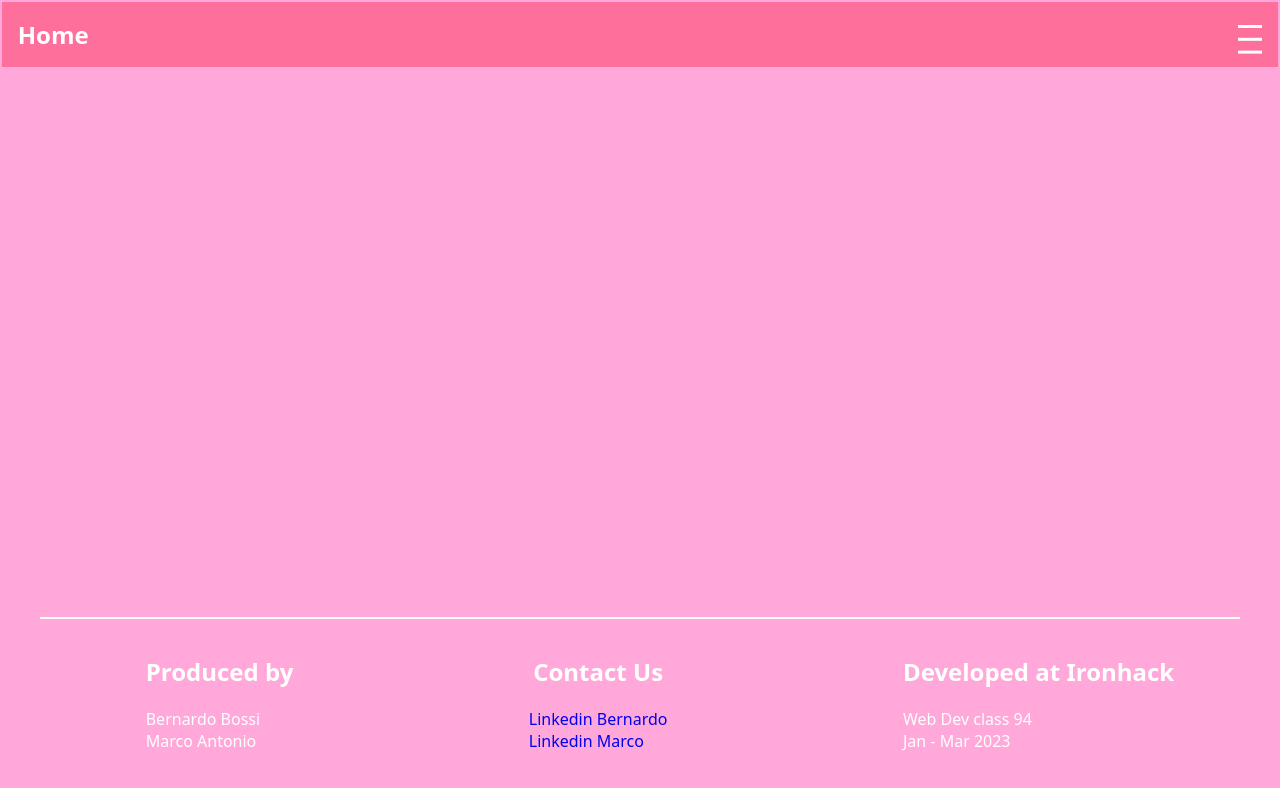
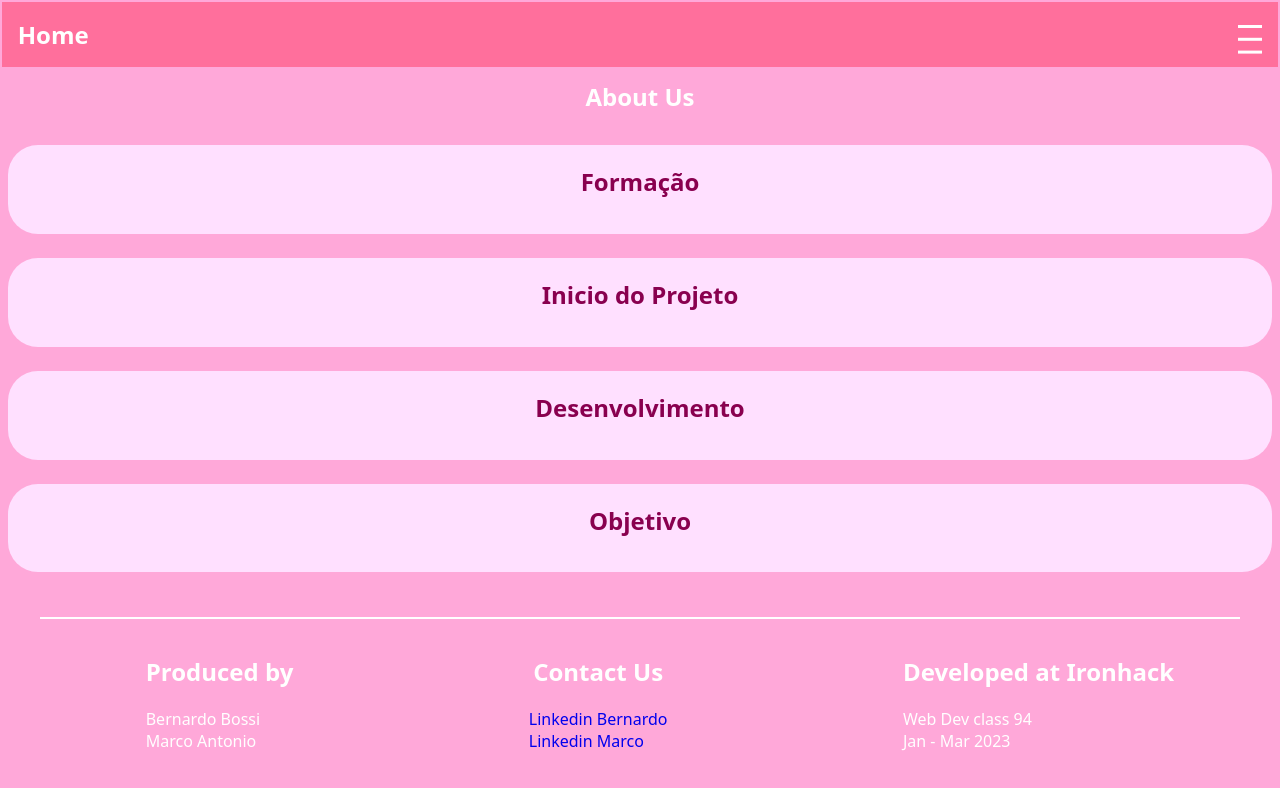
Before and after one commit to bebossi/pinkpower, a React (Create React App) app: page /teste in a window 1280 px wide. Shown: the top 788 px of the page. Built offline with nearby package versions, Linux system fonts and the light colour scheme; a web font is replaced by a local one.

Commit message:
About us

```diff
--- a/src/App.js
+++ b/src/App.js
@@ -8,6 +8,7 @@ import { Footer } from "./Components/Footer";
 import style from "./style.module.css"
 
 import { Toaster } from "react-hot-toast";
+import { AboutUs } from "./Components/teste";
 
 
 function App() {
@@ -21,6 +22,7 @@ function App() {
         <Route path="/create" element={<CreateCharacter />} />
         <Route path="/characters/:characterId" element={<CharacterPage />} />
         <Route path="/editCharacter/:characterId" element={<EditCharacter />} />
+        <Route path="/teste" element={<AboutUs/>} />
       </Routes>
       <Footer />
     </div>
--- a/src/Components/teste/index.js
+++ b/src/Components/teste/index.js
@@ -0,0 +1,75 @@
+import style from "./style.module.css";
+import { useState } from "react";
+
+
+export function AboutUs() {
+
+    const [isContainerOpen, setIsContainerOpen] = useState({
+        formacao: false,
+        inicioProjeto: false,
+        desenvolvimento: false,
+        objetivo: false
+    })
+
+    function handleContainerToggle(id){
+        setIsContainerOpen(clickedId => ({...clickedId,[id]: !clickedId[id] }))
+    }
+
+  return (
+    <section>
+      <h1>About Us</h1>
+      <div className={style.about}>
+        <div className={style.container}>
+          <h2 onClick={()=>  handleContainerToggle("formacao")} >Formação</h2>
+          <p className={`${style.paragrafo} ${
+            isContainerOpen.formacao ? style.paragrafoOpen: ""
+          }`} >
+            Estudantes da Ironhack Web Development full time, turma 94 jan - mar
+            2023
+          </p>
+        </div>
+        <div className={style.container}>
+          <h2 onClick={()=>  handleContainerToggle("inicioProjeto")} >Inicio do Projeto</h2>
+          <p className={`${style.paragrafo} ${
+            isContainerOpen.inicioProjeto ? style.paragrafoOpen: ""
+          }`} >
+            A ideia surgiu do integrante Marco, uma vez que a câmera do Bernardo
+            mudava para uma coloração rosa/roxa durante as aulas, de forma
+            involuntária. Decidimos aplicar nossos conhecimentos de React,
+            Javascript, criando uma aplicação com personagens de coloração rosa,
+            por isso o nome Pink Power.
+          </p>
+        </div>
+        <div className={style.container}>
+          <h2 onClick={()=>  handleContainerToggle("desenvolvimento")} >Desenvolvimento</h2>
+          <p className={`${style.paragrafo} ${
+            isContainerOpen.desenvolvimento ? style.paragrafoOpen: ""
+          }`} >
+            O projeto foi desenvolvido em calls pela dupla, sempre debatendo
+            sobre o andamento, sobre as mudanças e melhorias. Foi possível
+            demonstrar habilidades em desenvolvimento web usando tecnologias como
+            React, Git Hub, Strapi e Axios, e mostra como é possível criar uma
+            aplicação completa usando essas ferramentas. Além disso, o tema
+            "Personagens Rosas" trouxe um aspecto criativo e divertido ao
+            projeto.
+          </p>
+        </div>
+        <div className={style.container}>
+          <h2 onClick={()=>  handleContainerToggle("objetivo")} >Objetivo</h2>
+          <p className={`${style.paragrafo} ${
+            isContainerOpen.objetivo ? style.paragrafoOpen: ""
+          }`} >
+            O objetivo principal do projeto foi criar um CRUD (Create, Read,
+            Update, Delete) usando formulários em React e Axios. Para isso, a
+            dupla criou uma API no Strapi e conectou-a ao render para criar uma
+            base de dados. O CRUD permitiu que os usuários pudessem adicionar,
+            visualizar, editar e excluir personagens rosas usando formulários em
+            React. A base de dados foi criada a partir da conexão entre o render
+            e a API no Strapi, permitindo que as informações fossem armazenadas
+            de forma persistente.
+          </p>
+        </div>
+      </div>
+    </section>
+  );
+}
--- /dev/null
+++ b/src/Components/teste/style.module.css
@@ -0,0 +1,26 @@
+.about{
+    display: flex;
+    flex-direction: column;
+    align-items: center;
+}
+.container{
+    width: 100%;
+    background-color: #ffe0ff;
+    margin: 12px;
+    color: #89004f;
+    border-radius: 30px;
+}
+
+.paragrafo{
+    display: flex;
+    flex-direction: column;
+    height: 0;
+    overflow: hidden;
+    transition: height 0.3s ease-in-out;
+    margin-top: 1rem;
+    background-color: transparent;
+    color: #89004f;
+}
+.paragrafoOpen{
+    height: 4em;
+}
```
